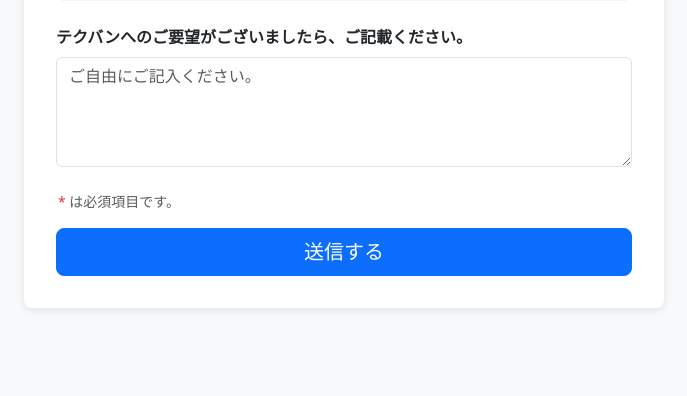
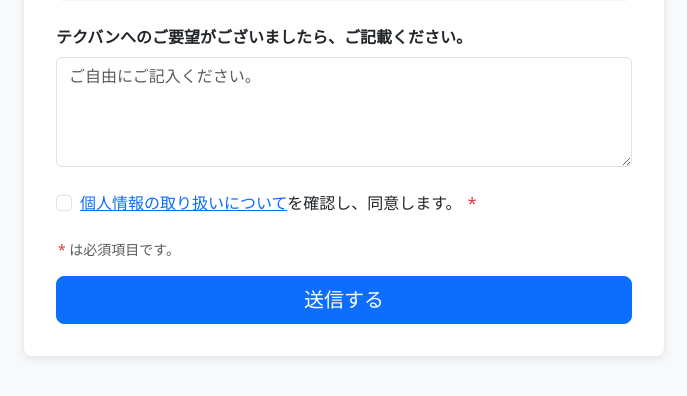
Before and after one commit to Kishi-Satoshi/survey, a Flask app: page / in a window 1280 px wide. Shown: the part 1358-1754 px from the top of the page, without its empty margins (296-983 px from the left). Before the commit the page ends 1668 px from the top, so only its background shows below. Run offline with Flask 3, Linux system fonts and the light colour scheme.

Commit message:
個人情報取り扱い同意チェックボックスを追加
- 送信ボタン前に必須の同意チェックボックスを追加
- リンク先はコーポレートサイトの個人情報取り扱いページ
- サーバー側バリデーションで未チェック時にエラー表示
- 同意情報はDBに保存しない（送信ゲートとしてのみ機能）

https://claude.ai/code/session_01TSXfBYrdznwg9HnJBHLdkV

```diff
--- a/api/index.py
+++ b/api/index.py
@@ -227,12 +227,15 @@ def submit():
         "seminar2_rating": request.form.get("seminar2_rating", "").strip(),
         "seminar2_comment": request.form.get("seminar2_comment", "").strip(),
         "request": request.form.get("request", "").strip(),
+        "privacy": request.form.get("privacy", ""),
     }
 
     errors = {}
     for field in REQUIRED_FIELDS:
         if not values[field]:
             errors[field] = "この項目は必須です。"
+    if not values["privacy"]:
+        errors["privacy"] = "同意が必要です。"
 
     if errors:
         return render_template("form.html", errors=errors, values=values)
--- a/app.py
+++ b/app.py
@@ -81,12 +81,15 @@ def submit():
         "seminar2_rating": request.form.get("seminar2_rating", "").strip(),
         "seminar2_comment": request.form.get("seminar2_comment", "").strip(),
         "request": request.form.get("request", "").strip(),
+        "privacy": request.form.get("privacy", ""),
     }
 
     errors = {}
     for field in REQUIRED_FIELDS:
         if not values[field]:
             errors[field] = "この項目は必須です。"
+    if not values["privacy"]:
+        errors["privacy"] = "同意が必要です。"
 
     if errors:
         return render_template("form.html", errors=errors, values=values)
--- a/templates/form.html
+++ b/templates/form.html
@@ -275,6 +275,19 @@
         >{{ values.request or '' }}</textarea>
       </div>
 
+      <div class="mb-4 form-check">
+        <input type="checkbox" class="form-check-input {% if errors.privacy %}is-invalid{% endif %}"
+               id="privacy" name="privacy" value="1"
+               {% if values.privacy %}checked{% endif %}>
+        <label class="form-check-label" for="privacy">
+          <a href="https://www.techvan.co.jp/privacy/about.html" target="_blank" rel="noopener noreferrer">個人情報の取り扱いについて</a>を確認し、同意します。
+          <span class="required-mark">*</span>
+        </label>
+        {% if errors.privacy %}
+          <div class="invalid-feedback">{{ errors.privacy }}</div>
+        {% endif %}
+      </div>
+
       <p class="text-muted small mb-3"><span class="required-mark">*</span> は必須項目です。</p>
 
       <div class="d-grid">
```
